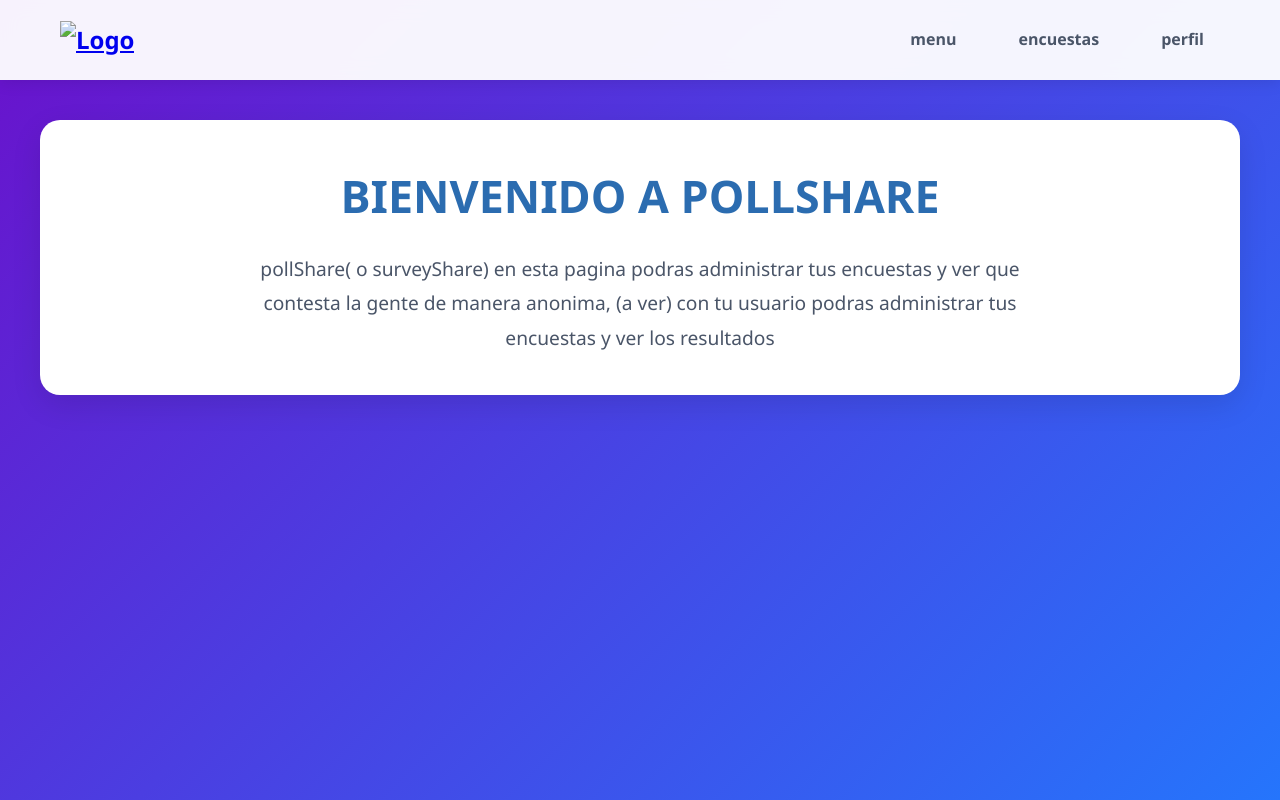
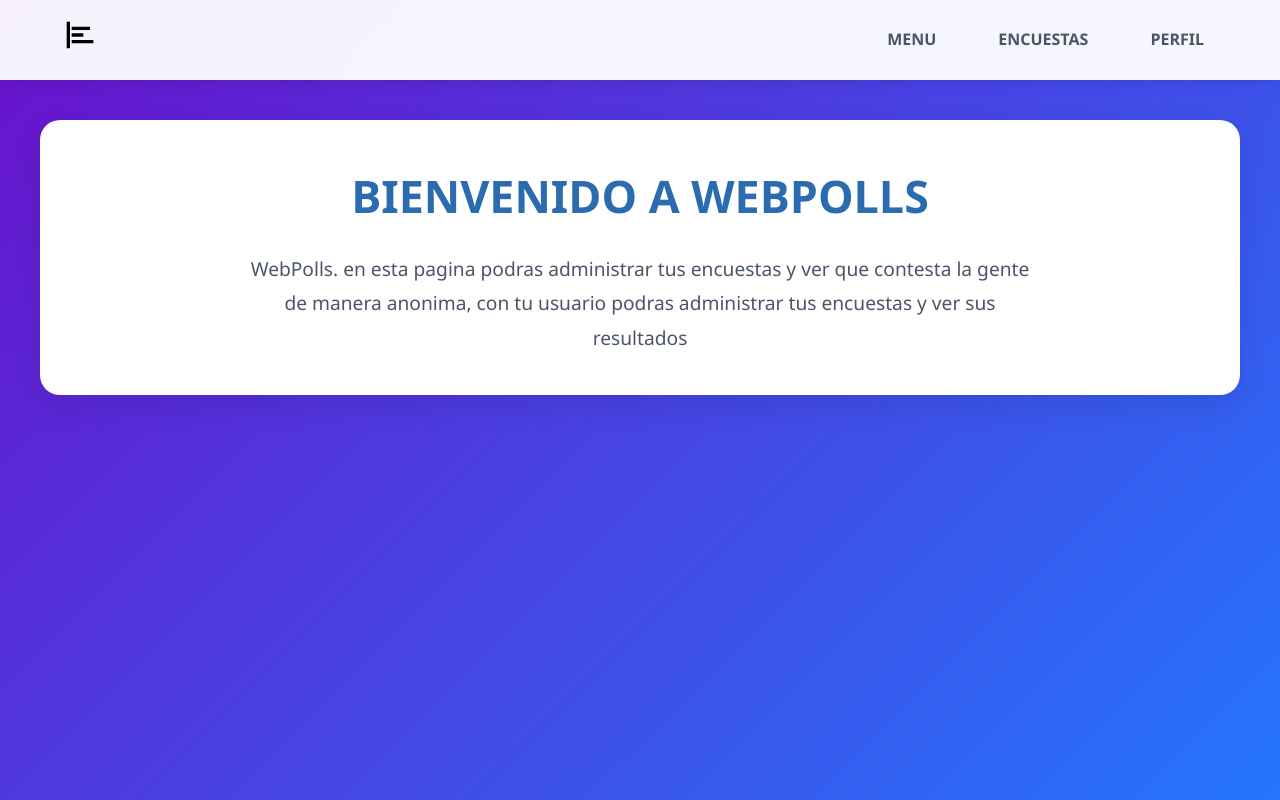
Before and after one commit to Tecdaz/webPolls, a plain HTML site: page static/index.html in a window 1280 px wide. Drawn offline with Linux system fonts and the light colour scheme.

Commit message:
Primera entrega

```diff
--- a/static/index.html
+++ b/static/index.html
@@ -3,7 +3,7 @@
 <head>
     <meta charset="UTF-8">
     <meta name="viewport" content="width=device-width, initial-scale=1.0">
-    <title>Document</title>
+    <title>WebPolls</title>
     <link rel="stylesheet" href="/static/styles.css">
 </head>
 <body>
@@ -13,7 +13,7 @@
           <div class="logo">
             <a href="#inicio">
               <img
-                src="./images/logoNavbar.svg"
+                src="/static/logo.svg"
                 alt="Logo"
               />
             </a>
@@ -21,9 +21,9 @@
 
           <!-- Menú Desktop -->
           <div class="desktop-menu">
-            <a href="#programas">menu</a>
-            <a href="#actividades">encuestas</a>
-            <a href="#instalaciones">perfil</a>
+            <a href="#programas">MENU</a>
+            <a href="#actividades">ENCUESTAS</a>
+            <a href="#instalaciones">PERFIL</a>
           </div>
 
           <!-- Botón menú móvil -->
@@ -42,8 +42,8 @@
       </nav>
     </header>
     <section>
-        <h1>BIENVENIDO A POLLSHARE</h1>
-        <p>pollShare( o surveyShare) en esta pagina podras administrar tus encuestas y ver que contesta la gente de manera anonima, (a ver) con tu usuario podras administrar tus encuestas y ver los resultados</p>
+        <h1>BIENVENIDO A WEBPOLLS</h1>
+        <p>WebPolls. en esta pagina podras administrar tus encuestas y ver que contesta la gente de manera anonima, con tu usuario podras administrar tus encuestas y ver sus resultados</p>
     </section>
 </body>
 </html>
```
Also changed, not shown: README.md, static/logo.svg (added), 2 other files.
